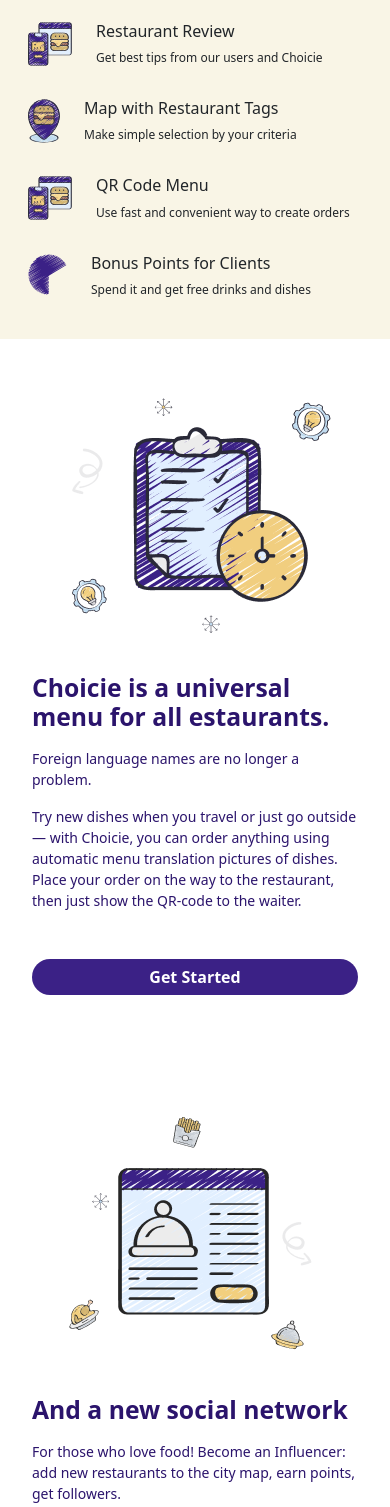
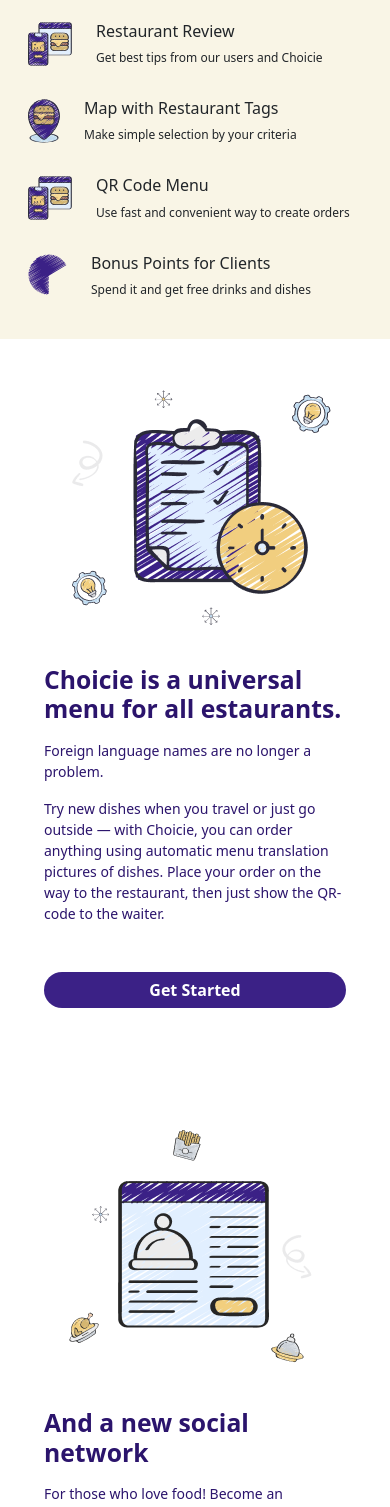
Before and after one commit to Nadiyahr/vue-choise, a Vue app: page / in a window 390 px wide. Shown: the part 442-1949 px from the top of the page. Built offline with nearby package versions, Linux system fonts and the light colour scheme.

Commit message:
fixed pading descktop AboutSection

```diff
--- a/src/components/about/AboutSection.vue
+++ b/src/components/about/AboutSection.vue
@@ -10,10 +10,10 @@
 })
 </script>
 <template>
-  <section class="p-2">
+  <section class="md-p-2">
     <div fluid class="text-dark py-5">
       <b-row class="gap-3 pb-5">
-        <b-col v-if="isMobile">
+        <b-col v-if="props.isMobile">
         <b-img center src="images/infoMobile1.png" alt="Info Image" class="mx-auto"></b-img>
        </b-col>
         <b-col>
@@ -35,15 +35,15 @@
             </div>
           </div>
       </b-col>
-      <b-col v-if="!isMobile">
+      <b-col v-if="!props.isMobile">
         <b-img fluid src="images/infoAbout1.png" alt="Info Image"></b-img>
       </b-col>
       </b-row>
       <b-row class=" gap-3 pt-5" :class="isMobile && 'flex-column'">
-        <b-col v-if="isMobile">
+        <b-col v-if="props.isMobile">
         <b-img center src="images/infoMobile2.png" alt="Info Image"></b-img>
       </b-col>
-      <b-col v-if="!isMobile">
+      <b-col v-if="!props.isMobile">
         <b-img fluid src="images/infoAbout2.png" alt="Info Image"></b-img>
       </b-col>
       <b-col>
```
